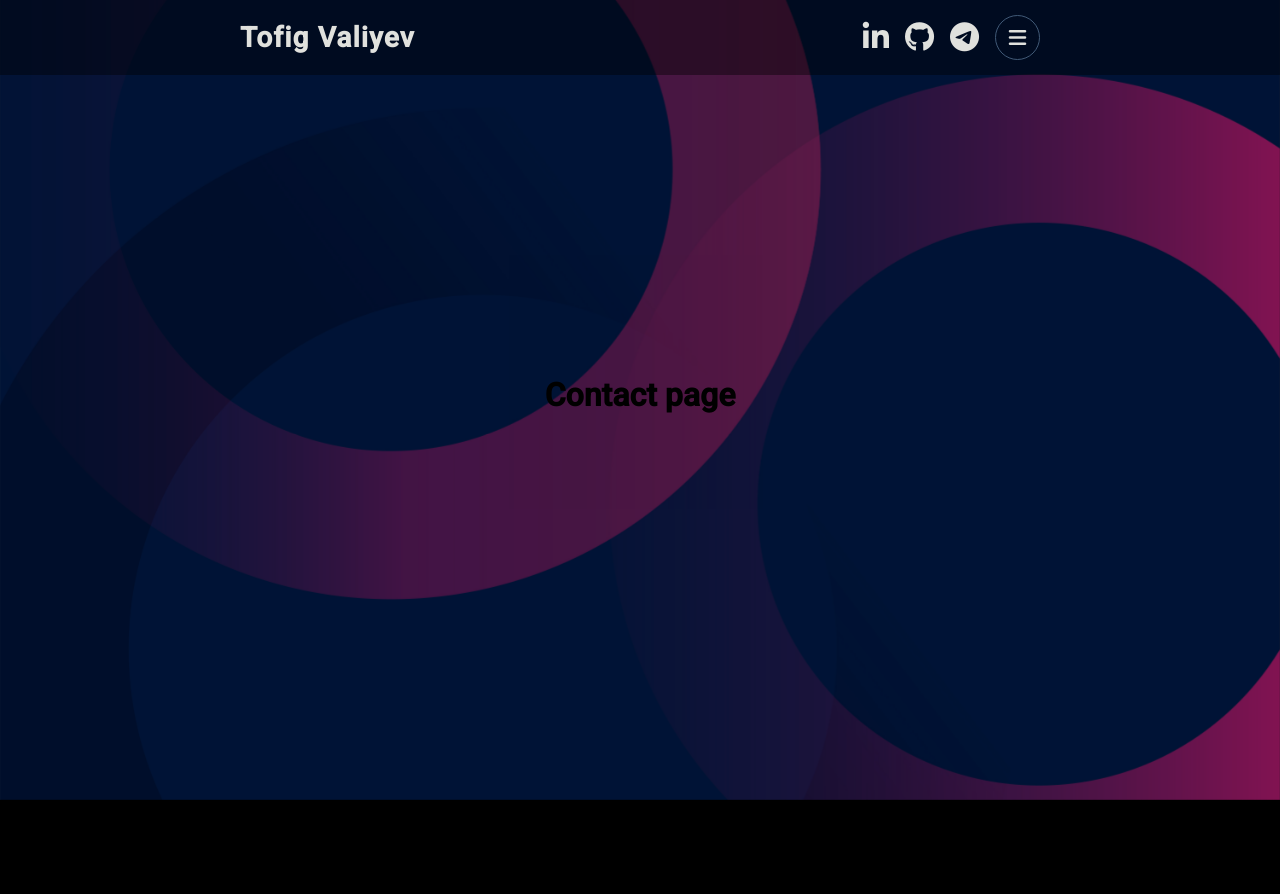
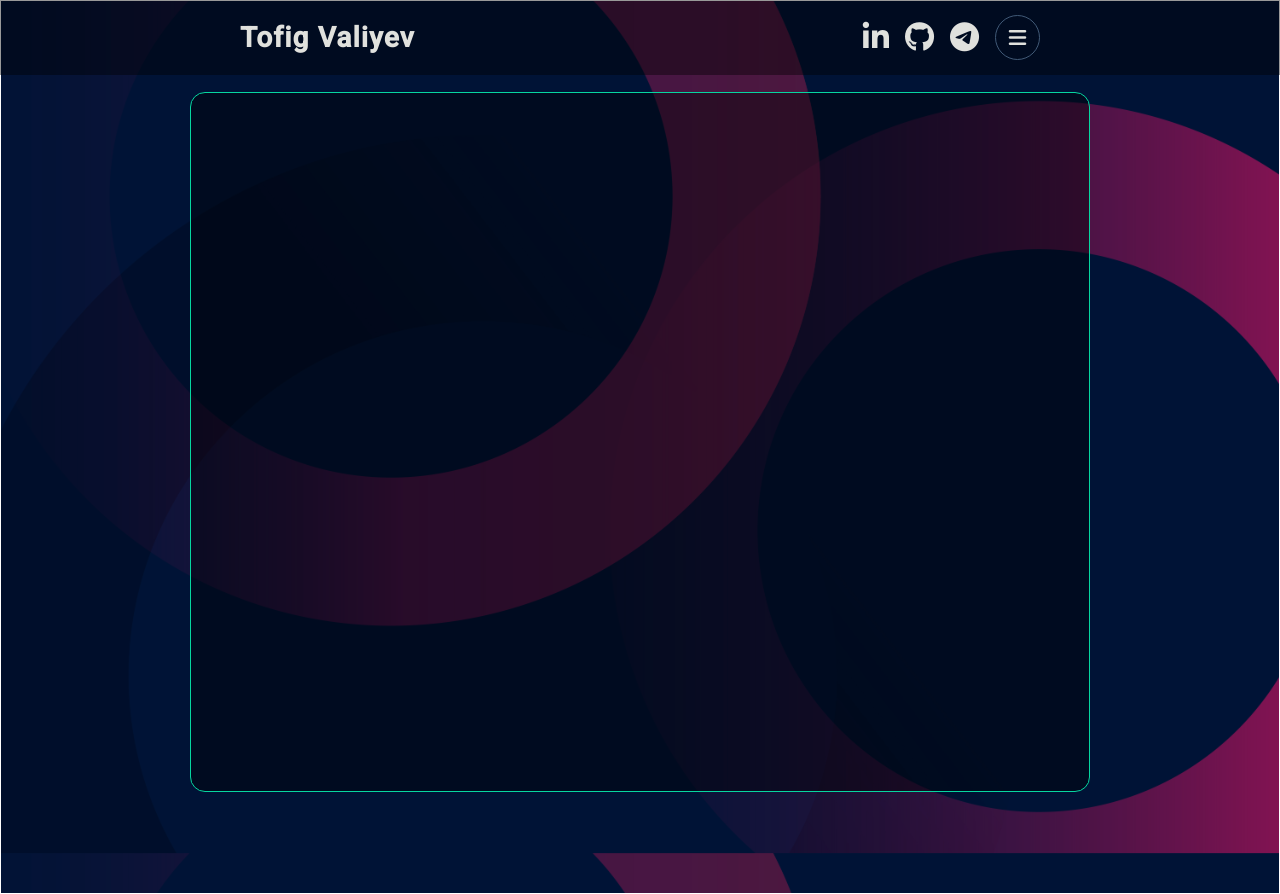
Before and after one commit to mayware/React-Portfolio, a React (Create React App) app: page /contact in a window 1280 px wide. Before the commit the page ends 800 px from the top, so only its background shows below. Built offline with nearby package versions, Linux system fonts and the light colour scheme; the HTML template or start-up script is replaced by a standard one.

Commit message:
added few features

```diff
--- a/src/components/Contact.jsx
+++ b/src/components/Contact.jsx
@@ -1,7 +1,14 @@
+import '../styles/contact.css'
+
 const Contact = () => {
     return (
         <div className="content">
-            <h1>Contact page</h1>
+            <div className="contact-content">
+                <div className="contact-box">
+
+                </div>
+            </div>
+
         </div>
     );
 }
--- a/src/index.css
+++ b/src/index.css
@@ -9,7 +9,11 @@
   font-family: 'Roboto', sans-serif;
   -webkit-font-smoothing: antialiased;
   -moz-osx-font-smoothing: grayscale;
-  background: #000;
+  background-image: url('./assets/SL-113022-54210-35.jpg');
+  background-attachment: fixed;
+  background-repeat: no-repeat;
+  background-size: cover;
+  background-position: center;
   /* user-select: none; */
 }
 
@@ -19,12 +23,12 @@
 }
 
 .container {
+  display: flex;
+  align-items: center;
+  justify-content: center;
   position: relative;
-  background-image: url('./assets/SL-113022-54210-35.jpg');
-  background-attachment: fixed;
-  background-repeat: no-repeat;
-  background-size: cover;
-  background-position: center;
+  min-height: 100vh;
+  background-color: rgba(0, 0, 0, .4);
 }
 
 .content {
@@ -32,8 +36,9 @@
   align-items: center;
   justify-content: center;
   min-height: 100vh;
+  width: 100%;
   padding: 75px 0 85px 0;
-  background-color: rgba(0, 0, 0, .4);
+  border: 1px solid #fff;
 }
 
 span {
--- a/src/styles/contact.css
+++ b/src/styles/contact.css
@@ -0,0 +1,11 @@
+.contact-content {
+    padding: 1rem;
+}
+
+.contact-box {
+    height: 700px;
+    width: 900px;
+    border: 1px solid #06d6a0;
+    border-radius: 15px;
+    background-color: rgba(0, 0, 0, .4);
+}
```
